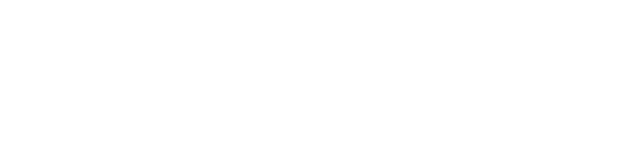
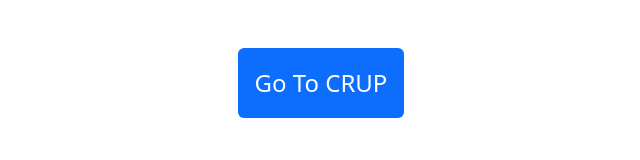
Before and after one commit to Haythampop12111993/JS-Task, a plain HTML site: page index.html in a window 1280 px wide. Shown: the whole page, without its empty margins (319-959 px from the left). Drawn offline with Linux system fonts and the light colour scheme.

Commit message:
CRUD Task

```diff
--- a/css/main.css
+++ b/css/main.css
@@ -0,0 +1,3 @@
+a {
+    text-decoration: none !important;
+}
--- a/index.html
+++ b/index.html
@@ -5,6 +5,7 @@
     <meta name="viewport" content="width=device-width, initial-scale=1.0" />
     <title>Document</title>
     <link rel="stylesheet" href="css/bootstrap.min.css" />
+    <link rel="stylesheet" href="css/main.css">
   </head>
   <body>
     <!-- <img class="img" src="imgs/bg1-360x260.jpg" alt="">
@@ -21,6 +22,9 @@
                 Home
             </li>
         </ul> -->
+        <div class="container text-center mt-5">
+          <a class="py-3 px-3 bg-primary text-white rounded-2 fs-4 btn " href="CRUD.html">Go To CRUP</a>
+        </div>
     <script src="js/bootstrap.bundle.min.js"></script>
     <script src="js/scrpit.js"></script>
   </body>
```
